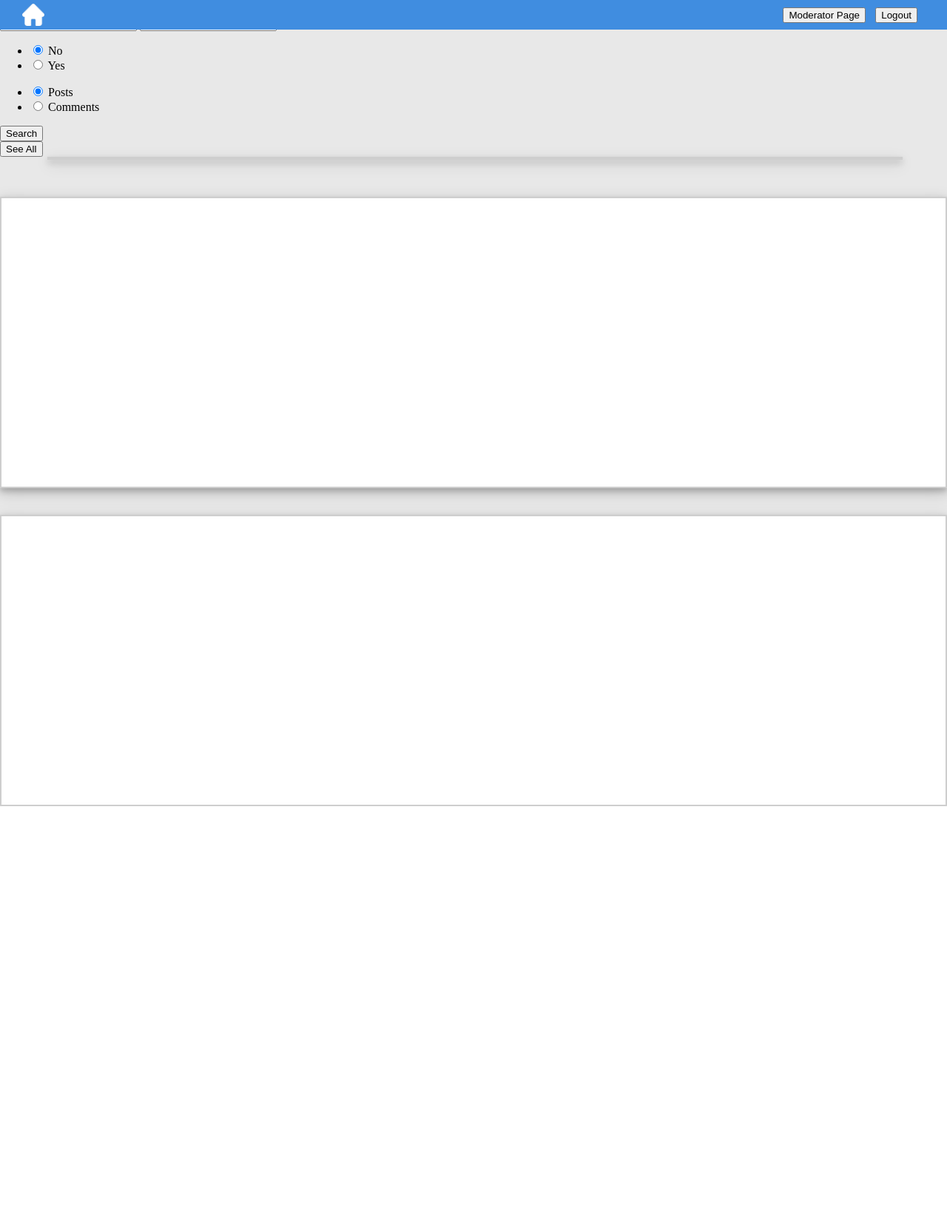
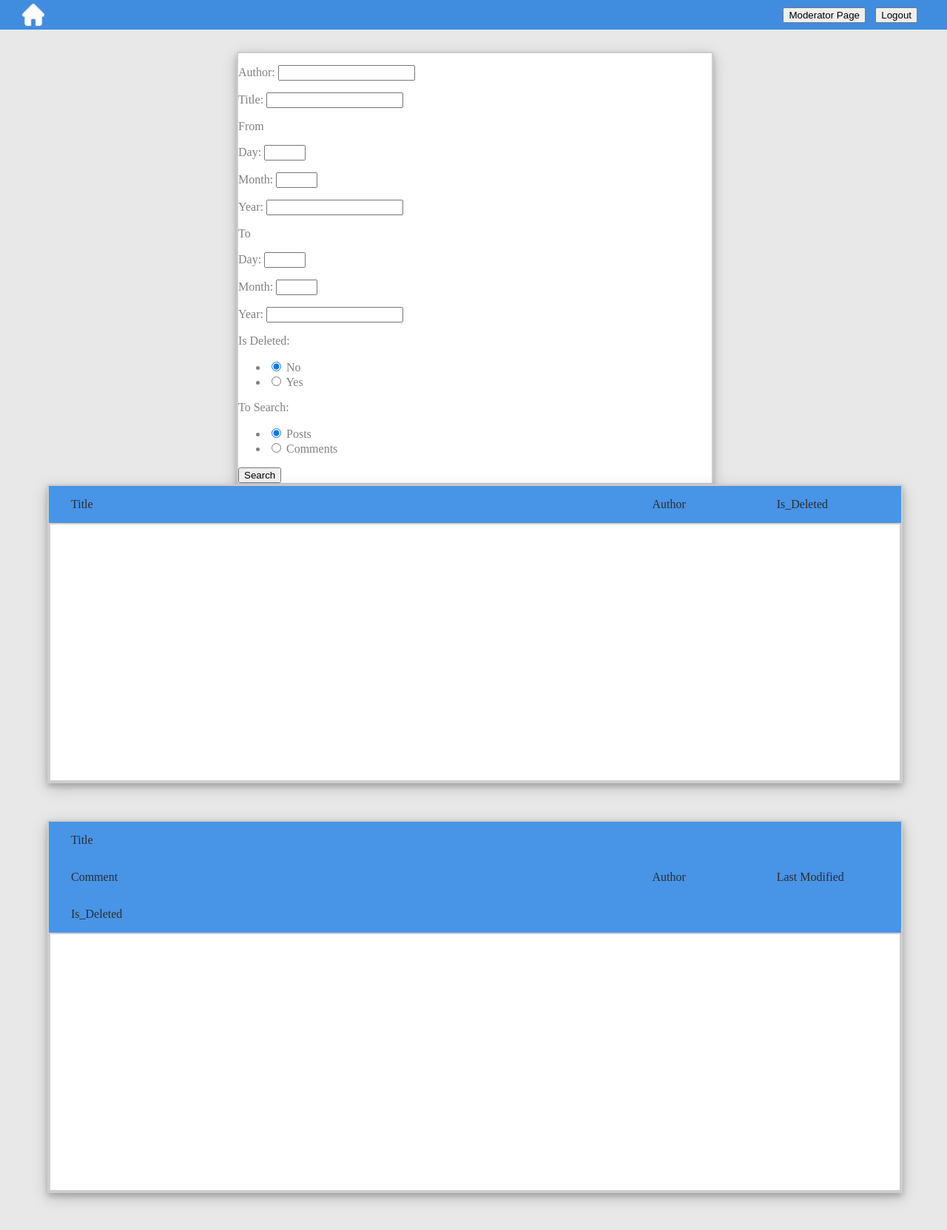
Before and after one commit to Yonggiee/Django-Blog, a Django app: template project/blog/templates/moderator.html in a window 1280 px wide. Shown: the whole page at 74% size. Before the commit the page ends 1090 px from the top, so only its background shows below. Run offline with Django 3.2, Linux system fonts and the light colour scheme; the template is opened without the code that fills it: values that come from a table or form of the project are taken from there, others are empty; the visitor is signed in with stand-in values (Sample User, id 1); parts of the project's set-up code (start-up, migrations or seed data) failed here and were passed over.

Commit message:
add some css for moderator and bug fixes

```diff
--- a/project/blog/forms/home.py
+++ b/project/blog/forms/home.py
@@ -7,5 +7,5 @@ class FilterForm(forms.Form):
     date_to_day = forms.IntegerField(required=False, min_value=0, max_value=31)
     date_to_month = forms.IntegerField(required=False, min_value=0, max_value=12)
     date_to_year = forms.IntegerField(required=False, min_value=0)
-    user = forms.CharField(required=False, widget=forms.TextInput(attrs={'class' : 'user-filter'}))
+    user = forms.CharField(required=False)
     title = forms.CharField(required=False)
--- a/project/blog/forms/moderator.py
+++ b/project/blog/forms/moderator.py
@@ -27,11 +27,11 @@ class ModeratorFilterForm(forms.Form):
         label='is_deleted',
     )
 
-    date_from_day = forms.IntegerField(required=False)
-    date_from_month = forms.IntegerField(required=False)
-    date_from_year = forms.IntegerField(required=False)
-    date_to_day = forms.IntegerField(required=False)
-    date_to_month = forms.IntegerField(required=False)
-    date_to_year = forms.IntegerField(required=False)
-    user = forms.CharField(required=False)
+    date_from_day = forms.IntegerField(required=False, min_value=0, max_value=31)
+    date_from_month = forms.IntegerField(required=False, min_value=0, max_value=12)
+    date_from_year = forms.IntegerField(required=False, min_value=0)
+    date_to_day = forms.IntegerField(required=False, min_value=0, max_value=31)
+    date_to_month = forms.IntegerField(required=False, min_value=0, max_value=12)
+    date_to_year = forms.IntegerField(required=False, min_value=0)
+    user = forms.CharField(required=False, widget=forms.TextInput(attrs={'class' : 'user-filter'}))
     title = forms.CharField(required=False)
--- a/project/blog/static/styles.css
+++ b/project/blog/static/styles.css
@@ -210,8 +210,9 @@ td{
 
 .detailed-right{
     margin-left: 40px;
-    margin-right: 20px;
+    margin-right: 30px;
     height: 550px;
+    width: 35%;
 }
 
 #detail-left-left{
@@ -335,3 +336,49 @@ td{
     box-shadow: 0 4px 8px 0 rgba(0, 0, 0, 0.2), 0 6px 20px 0 rgba(0, 0, 0, 0.19);
     background-color: white;
 }
+
+/* moderator view */
+
+.moderator-filter{
+    overflow: auto;
+    background-size: cover;
+    margin-left: 25%;
+    width: 50%;
+    background-position: center center;
+    background-color: white;
+    margin-top: 70px;
+    padding:0;
+    color: grey;
+    border-style: solid;
+    border-width: 2px;
+    border-color: rgb(206, 206, 206);
+    box-shadow: 0 4px 8px 0 rgba(0, 0, 0, 0.2), 0 6px 20px 0 rgba(0, 0, 0, 0.19);
+}
+
+#moderator-post-title{
+    width: 70%;
+}
+
+#moderator-post-user{
+    width: 15%;
+}
+#moderator-post-trash{
+    width: 15%;
+}
+
+#moderator-post-title-header{
+    width: 70%;
+    float:left;
+}
+#moderator-post-user-header{
+    width: 15%;
+    float:left;
+}
+
+#moderator-post-trash-header{
+    width: 15%;
+    float:left;
+}
+#moderator-post-button{
+    float:left
+}
--- a/project/blog/templates/moderator.html
+++ b/project/blog/templates/moderator.html
@@ -5,54 +5,78 @@
 {% block content %}
 
     {% if user.is_superuser %}
-
-        <form class="filter_form" method="get">
-            {{ form.user }}
-            {{ form.title }}
-            {{ form.date_from_day }}
-            {{ form.date_from_month }}
-            {{ form.date_from_year }}
-            {{ form.date_to_day }}
-            {{ form.date_to_month }}
-            {{ form.date_to_year }}
-            {{ form.is_deleted }}
-            {{ form.to_search }}
-            <input type="submit" value="Search">
+        <div class="moderator-filter">
+            <form method="get">
+                <p>Author: {{ form.user }}</p>
+                <p>Title: {{ form.title }}</p>
+                <p> From </p>
+                <p>Day: {{ form.date_from_day }}</p>
+                <p>Month: {{ form.date_from_month }}</p>
+                <p>Year: {{ form.date_from_year }}</p>
+                <p> To </p>
+                <p>Day: {{ form.date_to_day }}</p>
+                <p>Month: {{ form.date_to_month }}</p>
+                <p>Year: {{ form.date_to_year }}</p>
+                <p>Is Deleted: {{ form.is_deleted }}</p>
+                <p>To Search: {{ form.to_search }}</p>
+                <input type="submit" value="Search" name="filter">
             </form>
-
-        <a href="{% url 'moderator' %}">
-            <button>See All</button>
-        </a>
+        </div>
 
         <div class="posts">
-            {% for post in posts %}
-                <div class="post">
-                    <h2><a href="{% url 'detailed' slug=post.slug %}">{{ post.title }}</a></h2>
-                    <p>{{ post.user }}</p>
-                    <p>{{ post.last_modified }}</p>
-                </div>
-            {% endfor %}
+            <div id="post-header">
+                <p id="moderator-post-title-header">Title</p>
+                <p id="moderator-post-user-header">Author</p>
+                <p id="moderator-post-trash-header">Is_Deleted</p>
             </div>
 
-        <div class="comments">
-            {% for comment in comments %}
-            <div class="comment">
-                <p>{{ comment.body }}</p>
-                <p>{{ post.user }}</p>
+            <table CELLSPACING=0>
+                {% for post in posts %}
+                <tr class="post-table">
+                    <td id="moderator-post-title">{{ post.title }}</td>
+                    <td id="moderator-post-user">{{ post.user }}</td>
+                    <td id="moderator-post-trash">{{ post.is_trashed }}</td>
+                    <td id="moderator-post-button">
+                        {% if post.is_trashed == True %}
+                            <form method="post">
+                                {% csrf_token %}
+                                <input type="hidden" name="post_id" value="{{ post.id }}">
+                                <input id="button" type="submit" name="recover" value="Recover">
                                 </div>
+                            </form>
+                        {% else %}
+                            <form method="post">
+                                {% csrf_token %}
+                                <input type="hidden" name="post_id" value="{{ post.id }}">
+                                <input id="button" type="submit" name="delete" value="Delete">
+                                </div>
+                            </form>
+                        {% endif %}
+                    </td>
+                </tr>
                 {% endfor %}
+            </table>
         </div>
 
-        <br>
-        <br>
+        <div class="posts">
+            <div id="post-header">
+                <p id="post-title-header">Title</p>
+                <p id="post-title-header">Comment</p>
+                <p id="post-user-header">Author</p>
+                <p id="post-date-header">Last Modified</p>
+                <p id="post-date-header">Is_Deleted</p>
+            </div>
 
-        <div class="comments">
+            <table CELLSPACING=0>
                 {% for comment in comments %}
-                <div class="comment">
-                    <p>{{ comment.user }}</p>
-                    <p>{{ comment.last_modified }}</p>
-                </div>
+                <tr class="post-table">
+                    <td id="post-title">{{ comment.post.title }}</td>
+                    <td id="post-title">{{ comment.body }}</td>
+                    <td id="post-user">{{ comment.user }}</td>
+                    <td id="post-date">{{ comment.last_modified }}</td>
+                </tr>
                 {% endfor %}
+            </table>
         </div>
 
     {% else %}
--- a/project/blog/templates/post_detailed.html
+++ b/project/blog/templates/post_detailed.html
@@ -43,7 +43,7 @@
                 {% for comment in comments %}
                 <div class="comment">
                     <p>{{ comment.body }}</p>
-                    <p id="detailed-comment-user">By:{{ post.user }}</p>
+                    <p id="detailed-comment-user">By:{{ comment.user }}</p>
                 </div>
                 {% endfor %}
             </div>
```
Also changed, not shown: project/blog/views/moderator.py (+19 -4 lines), project/blog/views/post.py (+28 -7 lines). Lines whose indentation alone changed are shown as unchanged.
